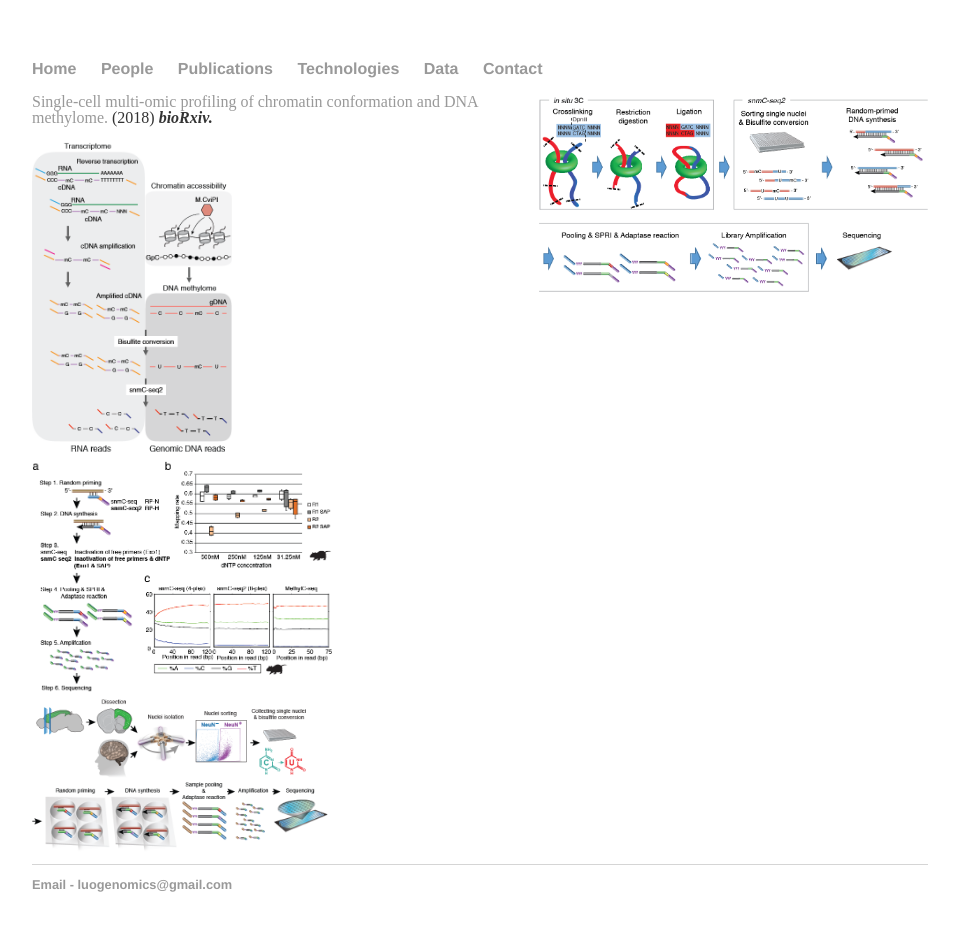
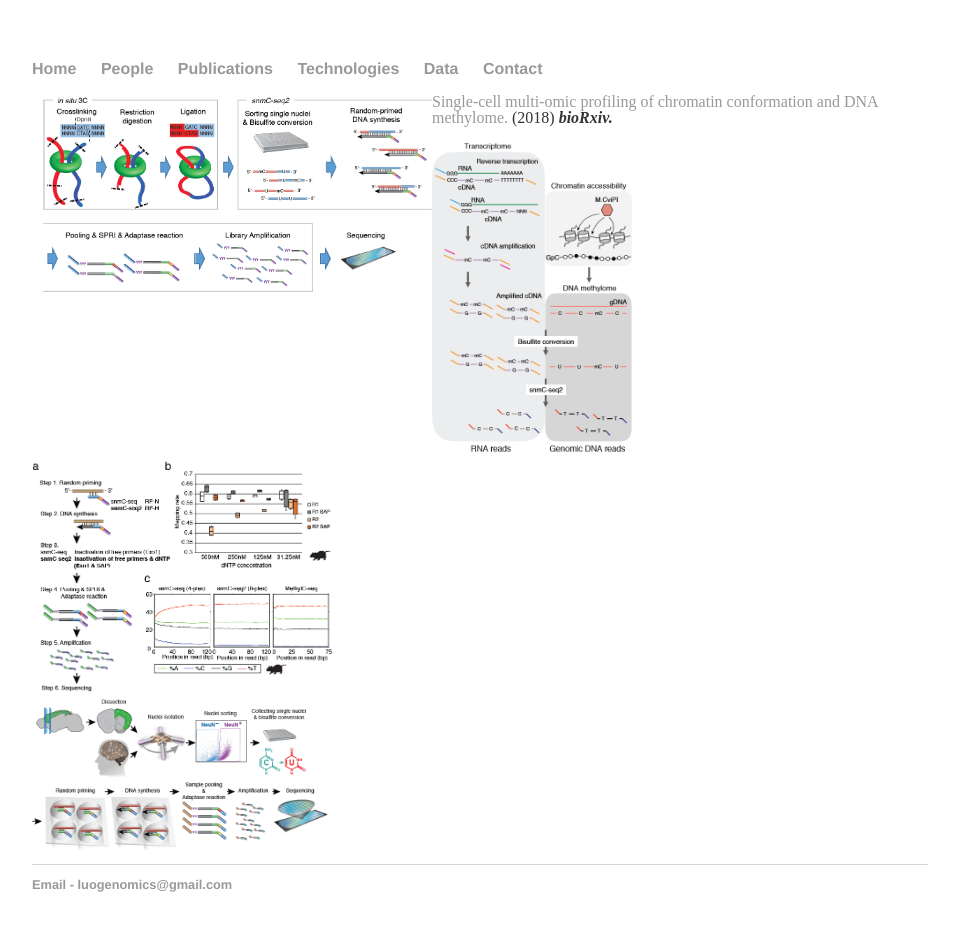
Before and after one commit to luogenomics/luogenomics.github.io, a Jekyll site: the page built from technologies/index.html, in a window 1280 px wide. Shown: the whole page, without its empty margins (160-1119 px from the left). Built offline with Jekyll 4.4.1, drawn with Linux system fonts in a browser that asks for light colours.

Commit message:
Update index.html

```diff
--- a/technologies/index.html
+++ b/technologies/index.html
@@ -3,7 +3,7 @@
 title: Luo Lab Technologies
 ---
 <div>
-  <a class="pull-right" href="">
+  <a class="pull-left" href="">
     <img width=400 class="media-object" src="m3C-seq.png" >
   </a>
   <p><a href="https://www.biorxiv.org/content/10.1101/503235v1" target="_blank">Single-cell multi-omic profiling of chromatin conformation and DNA methylome. </a> (2018) <strong><em>bioRxiv.</strong></em></p>
```
